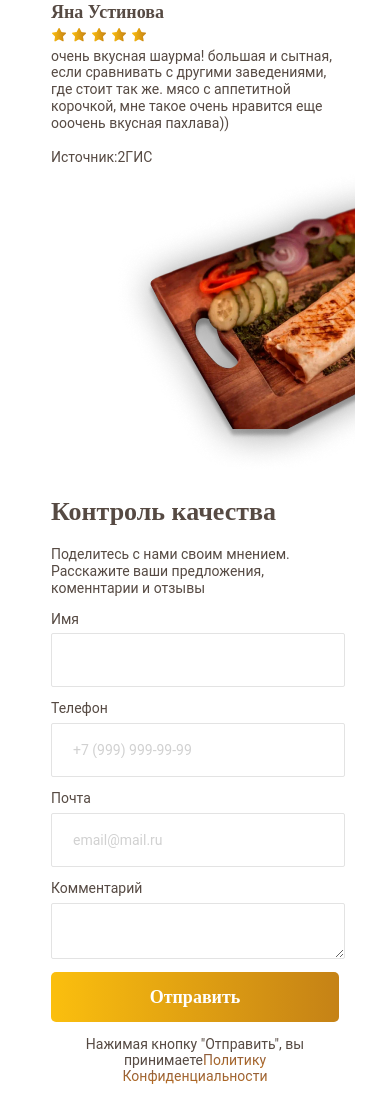
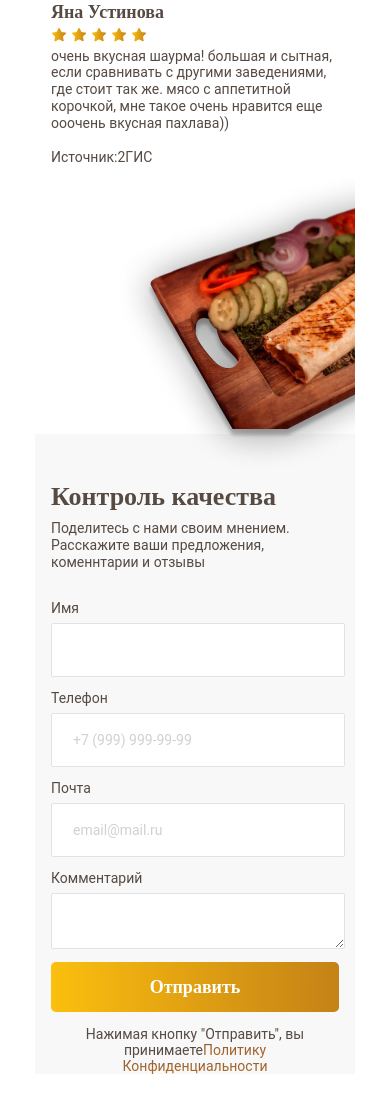
Before and after one commit to webdotG/beef, a plain HTML site: page index.html in a window 390 px wide. Shown: the part 5505-6603 px from the top of the page. Drawn offline with Linux system fonts and the light colour scheme; files whose address does not match are found by name.

Commit message:
quality-control form add mobile

```diff
--- a/css/quality-control.css
+++ b/css/quality-control.css
@@ -5,9 +5,14 @@
         padding-left: 16px;
         padding-right: 16px;
         margin: 0 auto;
+        background: #F8F8F8;
+        margin-top: -43px;
     }
 
     .quality-control__title {
+        margin: 0;
+        padding-top: 50px;
+        padding-bottom: 10px;
         font-family: "Bebas";
         font-style: normal;
         font-weight: 700;
@@ -17,6 +22,8 @@
     }
 
     .quality-control__paragraph {
+        margin: 0;
+        padding-bottom: 30px;
         font-family: "Roboto";
         font-style: normal;
         font-weight: 400;
```
